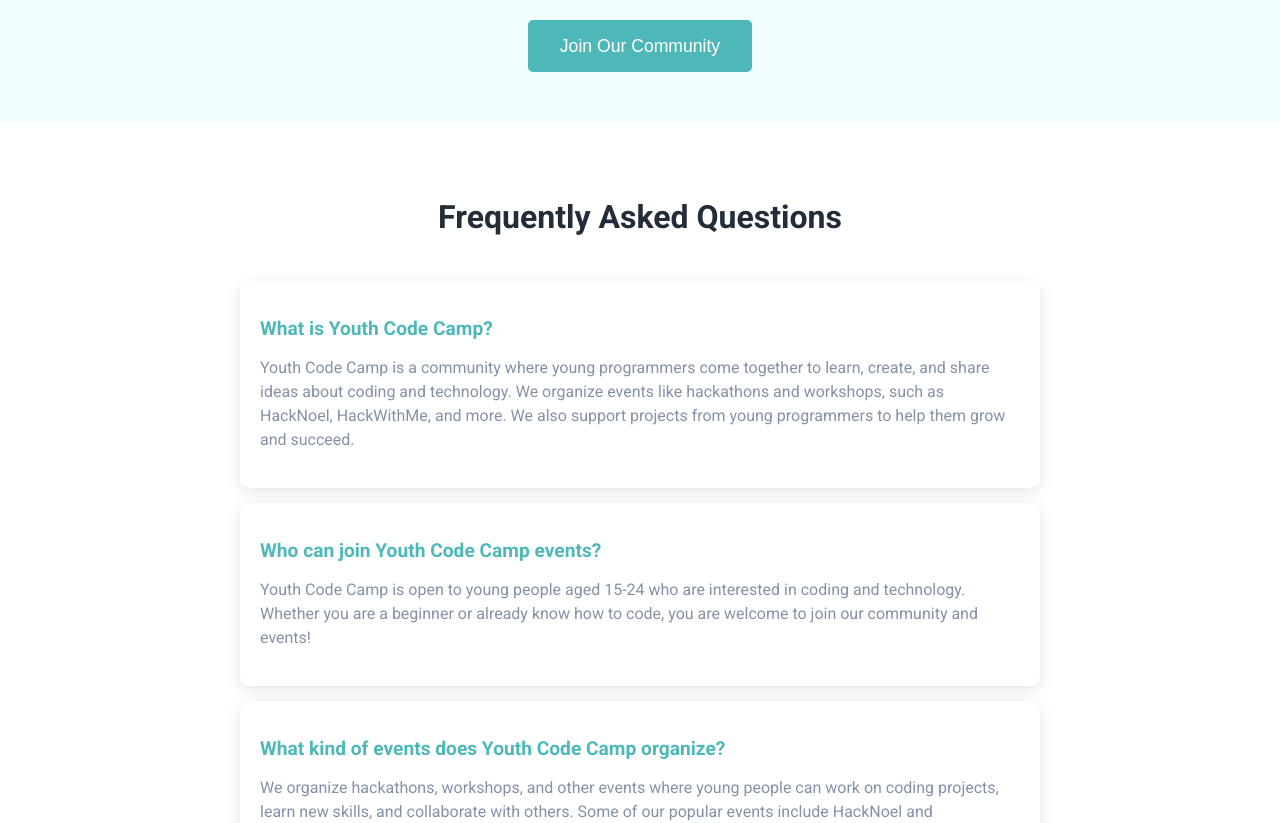
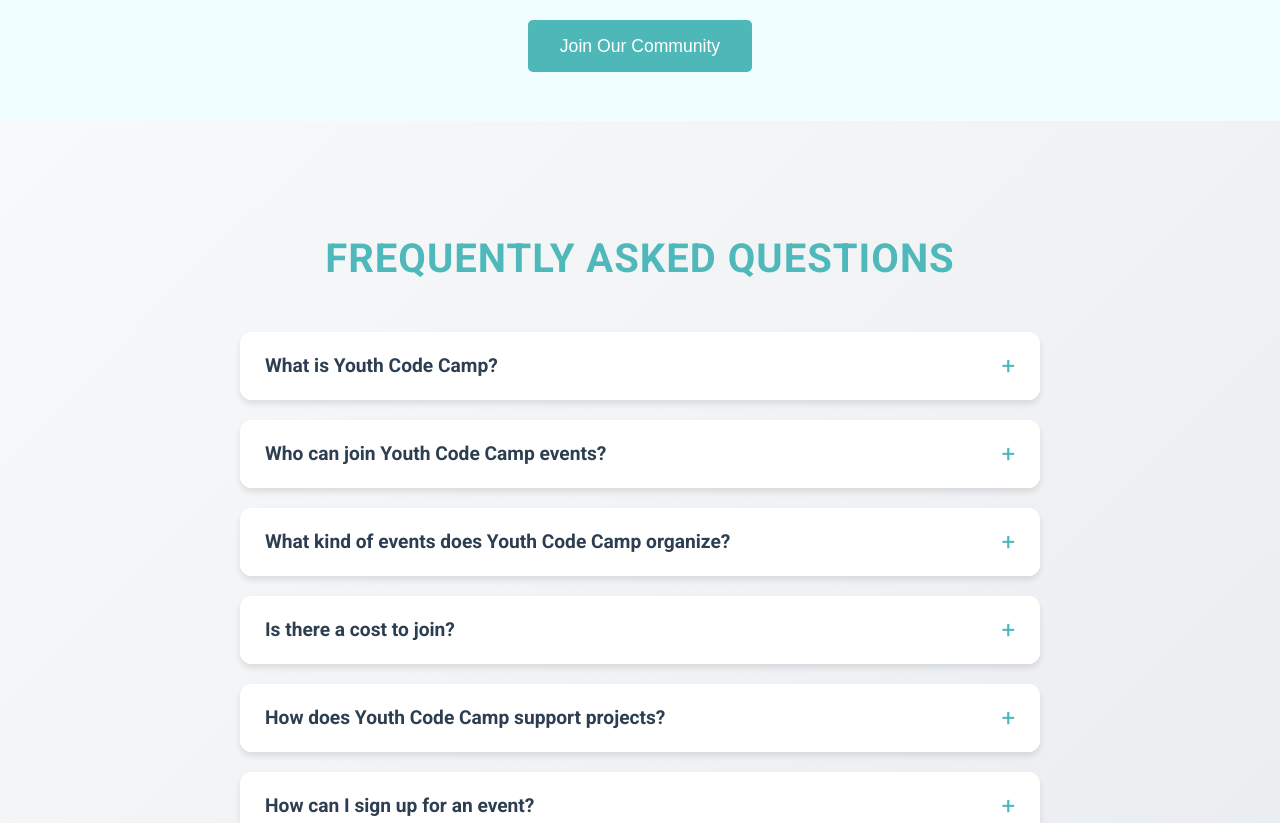
Before and after one commit to Youth-codecamp/youthcodecamp-website, a React (Create React App) app: page / in a window 1280 px wide. Shown: the part 2981-3804 px from the top of the page. Built offline with nearby package versions, Linux system fonts and the light colour scheme.

Commit message:
Home page improvement

```diff
--- a/src/components/FaqPage.jsx
+++ b/src/components/FaqPage.jsx
@@ -1,7 +1,10 @@
-import React from 'react';
-import '../styles/faqpage.css';
+import React, { useState } from 'react';
+import "../styles/faqpage.css";
 
 const FAQPage = () => {
+
+  const [activeIndex, setActiveIndex] = useState(null);
+
   const faqs = [
     {
       question: 'What is Youth Code Camp?',
@@ -20,7 +23,7 @@ const FAQPage = () => {
       answer: 'Most of our events are free, but some might require a small fee to help with event costs. We aim to keep our events affordable and accessible to everyone.',
     },
     {
-      question: ' How does Youth Code Camp support projects?',
+      question: 'How does Youth Code Camp support projects?',
       answer: 'We mainly support projects showcased in our hackathons. For participants who want to continue developing their projects, we help them find sponsors and provide hosting for their projects.',
     },
     {
@@ -37,14 +40,28 @@ const FAQPage = () => {
     },
   ];
 
+  const toggleFAQ = (index) => {
+    setActiveIndex(activeIndex === index ? null : index);
+  };
+
   return (
     <section className="faq-section" id="FAQ">
+      <div className="faq-background"></div>
       <h1 className="faq-title">Frequently Asked Questions</h1>
       <div className="faq-container">
         {faqs.map((faq, index) => (
-          <div key={index} className="faq-item">
-            <h2 className="faq-question">{faq.question}</h2>
-            <p className="faq-answer">{faq.answer}</p>
+          <div
+            key={index}
+            className={`faq-item ${activeIndex === index ? 'active' : ''}`}
+            onClick={() => toggleFAQ(index)}
+          >
+            <div className="faq-question-container">
+              <h2 className="faq-question">{faq.question}</h2>
+              <span className="faq-icon">{activeIndex === index ? '−' : '+'}</span>
+            </div>
+            <div className={`faq-answer-container ${activeIndex === index ? 'show' : ''}`}>
+              <p className="faq-answer">{faq.answer}</p>
+            </div>
           </div>
         ))}
       </div>
--- a/src/styles/faqpage.css
+++ b/src/styles/faqpage.css
@@ -1,60 +1,136 @@
 .faq-section {
-    padding: 50px 20px;
-    background-color: #fff;
-    display: flex;
-    flex-direction: column;
-    align-items: center;
-    font-family: var(--primary-font);
+  padding: 80px 20px;
+  background-color: #f8f9fa;
+  min-height: 100vh;
+  position: relative;
+  overflow: hidden;
+}
+
+.faq-background {
+  position: absolute;
+  top: 0;
+  left: 0;
+  right: 0;
+  bottom: 0;
+  background: linear-gradient(135deg, #f8f9fa 0%, #e9ecef 100%);
+  z-index: 0;
 }
 
 .faq-title {
-    font-size: 2rem;
-    color: #222D39;
-    margin-bottom: 30px;
+  font-size: 2.5rem;
+  color: #4eb8ba;
+  margin-bottom: 50px;
   text-align: center;
+  position: relative;
+  font-weight: 700;
+  text-transform: uppercase;
+  letter-spacing: 1px;
 }
 
 .faq-container {
   max-width: 800px;
   width: 100%;
+  margin: 0 auto;
+  position: relative;
+  z-index: 1;
 }
 
 .faq-item {
-    background-color: #fff;
-    padding: 20px;
-    margin: 15px 0;
-    border-radius: 10px;
-    box-shadow: 0 4px 15px rgba(0, 0, 0, 0.1);
-    transition: transform 0.3s ease, box-shadow 0.3s ease;
+  background-color: #ffffff;
+  margin: 20px 0;
+  border-radius: 12px;
+  box-shadow: 0 4px 6px rgba(0, 0, 0, 0.1);
+  transition: all 0.3s ease;
+  cursor: pointer;
+  overflow: hidden;
 }
 
 .faq-item:hover {
-    transform: translateY(-5px);
-    box-shadow: 0 6px 20px rgba(0, 0, 0, 0.15);
+  transform: translateY(-2px);
+  box-shadow: 0 8px 15px rgba(0, 0, 0, 0.15);
+}
+
+.faq-question-container {
+  padding: 20px 25px;
+  display: flex;
+  justify-content: space-between;
+  align-items: center;
+  background-color: #ffffff;
 }
 
 .faq-question {
   font-size: 1.2rem;
-    color: var(--primary-color);
-    margin-bottom: 10px;
+  color: #2c3e50;
+  margin: 0;
+  font-weight: 600;
+  flex-grow: 1;
+}
+
+.faq-icon {
+  font-size: 1.5rem;
+  color: #4eb8ba;
+  margin-left: 15px;
+  transition: transform 0.3s ease;
+}
+
+.faq-item.active .faq-icon {
+  transform: rotate(180deg);
+}
+
+.faq-answer-container {
+  max-height: 0;
+  overflow: hidden;
+  transition: max-height 0.3s ease-out;
+  background-color: #ffffff;
+}
+
+.faq-answer-container.show {
+  max-height: 500px;
+  transition: max-height 0.5s ease-in;
 }
 
 .faq-answer {
+  padding: 0 25px 20px;
+  margin: 0;
+  color: #6c757d;
+  line-height: 1.6;
   font-size: 1rem;
-    color: #8492A7;
-    line-height: 1.5;
 }
 
-  @media (max-width: 600px) {
+@media (max-width: 768px) {
+  .faq-section {
+    padding: 60px 15px;
+  }
+
   .faq-title {
     font-size: 2rem;
+    margin-bottom: 40px;
   }
 
   .faq-question {
-      font-size: 1.3rem;
+    font-size: 1.1rem;
   }
 
   .faq-answer {
-      font-size: 0.9rem;
+    font-size: 0.95rem;
   }
 }
+
+@media (max-width: 480px) {
+  .faq-section {
+    padding: 40px 10px;
+  }
+
+  .faq-title {
+    font-size: 1.8rem;
+    margin-bottom: 30px;
+  }
+
+  .faq-question-container {
+    padding: 15px 20px;
+  }
+
+  .faq-answer {
+    padding: 0 20px 15px;
+  }
+}
```
Lines whose indentation alone changed are shown as unchanged.
